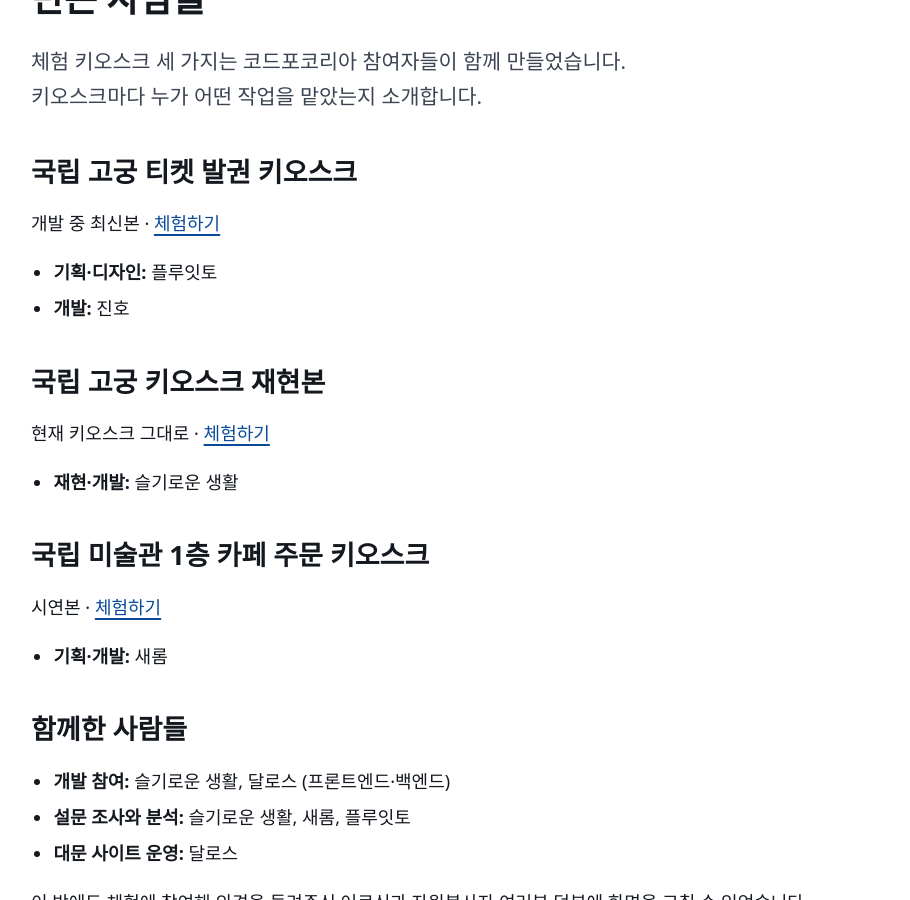
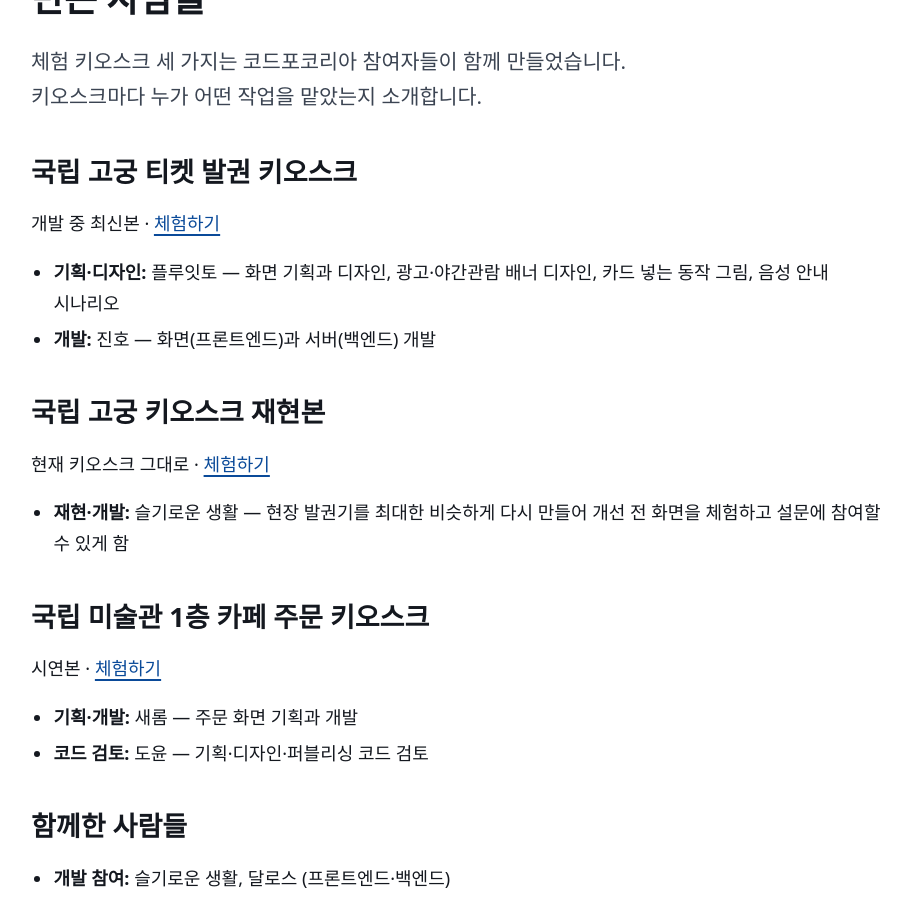
Before and after one commit to Code-for-Korea/barrier-free-kiosk, a Jekyll site: the page built from site/credit.md, in a window 1280 px wide and 900 px high, scrolled down 194 px. Shown: the whole window, without its empty margins (177-1087 px from the left). Built offline with Jekyll 4.4.1, drawn with Linux system fonts in a browser that asks for light colours.

Commit message:
키오스크별 작업 내역을 만든 사람들 페이지에 자세히 싣습니다
국립 고궁 개선본·재현본과 카페 항목에 맡은 작업을 추가합니다. 작업 내용만 싣습니다.

```diff
--- a/site/_data/demos.yml
+++ b/site/_data/demos.yml
@@ -10,8 +10,10 @@
   makers:
     - role: 기획·디자인
       names: 플루잇토
+      work: 화면 기획과 디자인, 광고·야간관람 배너 디자인, 카드 넣는 동작 그림, 음성 안내 시나리오
     - role: 개발
       names: 진호
+      work: 화면(프론트엔드)과 서버(백엔드) 개발
 - id: gyeongbokgung-original
   home: false
   title: 국립 고궁 키오스크 재현본
@@ -22,6 +24,7 @@
   makers:
     - role: 재현·개발
       names: 슬기로운 생활
+      work: 현장 발권기를 최대한 비슷하게 다시 만들어 개선 전 화면을 체험하고 설문에 참여할 수 있게 함
 - id: cafe
   home: true
   title: 국립 미술관 1층 카페 주문 키오스크
@@ -32,3 +35,7 @@
   makers:
     - role: 기획·개발
       names: 새롬
+      work: 주문 화면 기획과 개발
+    - role: 코드 검토
+      names: 도윤
+      work: 기획·디자인·퍼블리싱 코드 검토
--- a/site/contribute.md
+++ b/site/contribute.md
@@ -34,7 +34,7 @@ permalink: /contribute/
 4. `bin/build`가 통과하는지 확인합니다.
 5. PR을 올리고 무엇을 왜 바꿨는지, 바꾼 화면을 적습니다.
 
-체험 링크와 만든 사람 정보는 `site/_data/demos.yml`만 고치면 됩니다. 자세한 규칙은 저장소의 [CONTRIBUTING.md](https://github.com/Code-for-Korea/barrier-free-kiosk/blob/main/CONTRIBUTING.md){:target="_blank" rel="noopener noreferrer"}<span class="sr-only"> (새 창, 외부 사이트)</span>를 참고하세요.
+체험 링크와 만든 사람(역할·이름·작업 내용) 정보는 `site/_data/demos.yml`만 고치면 됩니다. 자세한 규칙은 저장소의 [CONTRIBUTING.md](https://github.com/Code-for-Korea/barrier-free-kiosk/blob/main/CONTRIBUTING.md){:target="_blank" rel="noopener noreferrer"}<span class="sr-only"> (새 창, 외부 사이트)</span>를 참고하세요.
 
 ## 지켜 주세요
 
--- a/site/credit.md
+++ b/site/credit.md
@@ -16,7 +16,7 @@ permalink: /credit/
   {% if demo.makers %}
   <ul>
     {% for maker in demo.makers %}
-    <li><strong>{{ maker.role }}:</strong> {{ maker.names }}</li>
+    <li><strong>{{ maker.role }}:</strong> {{ maker.names }}{% if maker.work %} — {{ maker.work }}{% endif %}</li>
     {% endfor %}
   </ul>
   {% else %}
```
